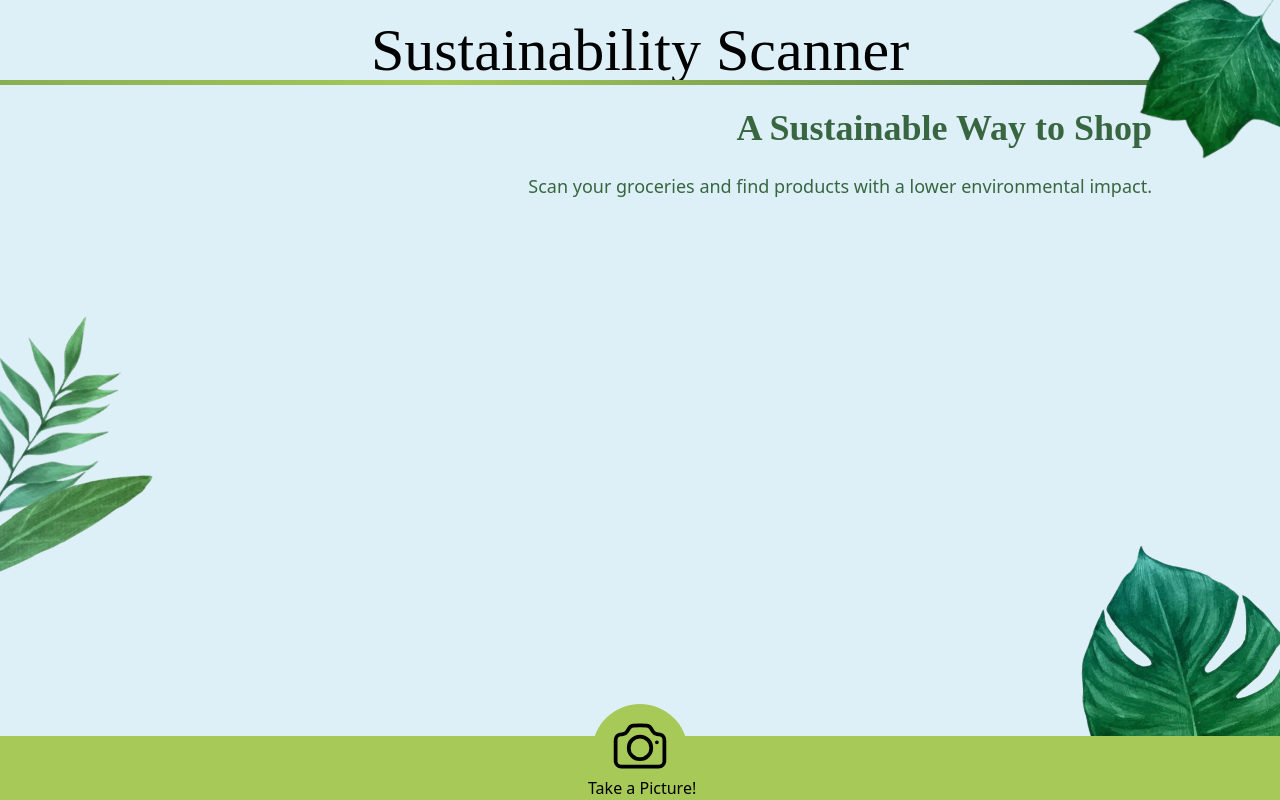
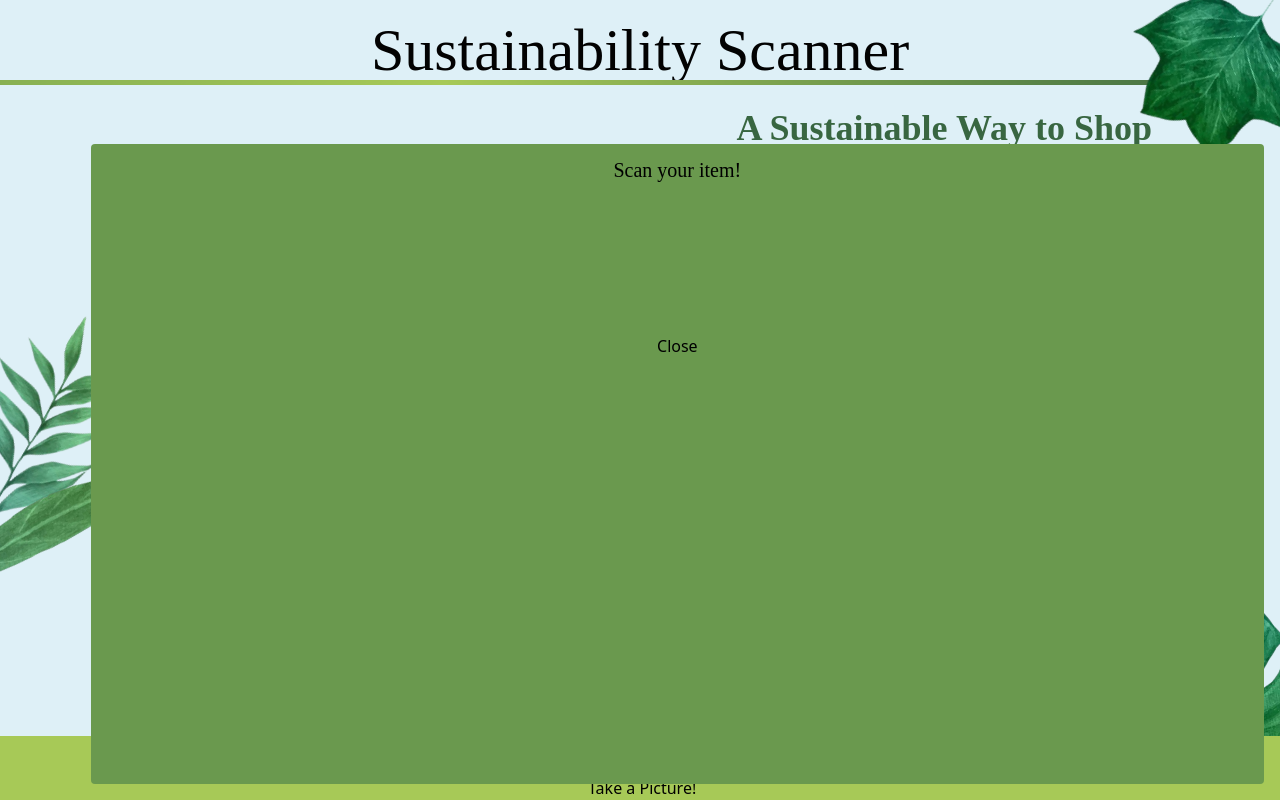
Before and after one commit to TheSigmaSociety/SustainabilityScanner, a React (Create React App) app in the folder summeronline/: page / in a window 1280 px wide. Built offline with nearby package versions, Linux system fonts and the light colour scheme; no server answers; a web font is replaced by a local one.

Commit message:
Popup stuff

```diff
--- a/summeronline/src/App.js
+++ b/summeronline/src/App.js
@@ -1,11 +1,11 @@
 import './App.css';
 import CameraComponent from './camera';
+import React, { useState } from 'react';
 
 function App() {
   return <div className = "h-screen w-screen bg-alt flex flex-col overflow-hidden relative">
     <Header />
     <Content />
-    <CameraComponent />
     <Footer />
   </div>;
 }
@@ -44,14 +44,31 @@ function Content() {
 }
 
 function Footer() {
+  const [popup, setPopup] = useState(true);
 
-  const clicked = () => {
-    console.log("clicked");
+  const togglePopup = () => {
+    setPopup(!popup);
   }
 
-  return <div className = "w-screen">
-    <section  className = "bottom-0 bg-third w-screen h-16 absolute flex items-center justify-center">
-      <div className = "bg-third h-24 w-24 rounded-full flex items-center justify-center -translate-y-4 flex-col cursor-pointer" onClick={clicked}>
+  return <div className="w-screen">
+    <section className="bottom-0 bg-third w-screen h-16 absolute flex items-center justify-center">
+      <section>
+        {popup && (
+          <div className="absolute h-128 w-11/12 -bottom-45 -right-6 m-10 bg-secondary rounded p-5 z-10 -translate-y-1/4">
+            <div onClick={togglePopup}></div>
+            <div className="flex flex-col justify-center items-center">
+              <h1 className = "text-center font-title2 text-xl -mt-2">Scan your item!</h1>
+              <p className = "">
+                <CameraComponent />
+              </p>
+              <div className = "flex bottom-0 items-center justify-center">
+                <button onClick={togglePopup}>Close</button>
+              </div>
+            </div>
+          </div>
+        )}
+      </section>
+      <div onClick={togglePopup} className="bg-third h-24 w-24 rounded-full flex items-center justify-center -translate-y-4 flex-col cursor-pointer">
         <svg
           xmlns="http://www.w3.org/2000/svg"
           fill="none" viewBox="0 0 24 24"
@@ -62,7 +79,7 @@ function Footer() {
           <path strokeLinecap="round" strokeLinejoin="round" d="M6.827 6.175A2.31 2.31 0 0 1 5.186 7.23c-.38.054-.757.112-1.134.175C2.999 7.58 2.25 8.507 2.25 9.574V18a2.25 2.25 0 0 0 2.25 2.25h15A2.25 2.25 0 0 0 21.75 18V9.574c0-1.067-.75-1.994-1.802-2.169a47.865 47.865 0 0 0-1.134-.175 2.31 2.31 0 0 1-1.64-1.055l-.822-1.316a2.192 2.192 0 0 0-1.736-1.039 48.774 48.774 0 0 0-5.232 0 2.192 2.192 0 0 0-1.736 1.039l-.821 1.316Z" />
           <path strokeLinecap="round" strokeLinejoin="round" d="M16.5 12.75a4.5 4.5 0 1 1-9 0 4.5 4.5 0 0 1 9 0ZM18.75 10.5h.008v.008h-.008V10.5Z" />
         </svg>
-        <p className = "w-40 translate-x-7">Take a Picture!</p>
+        <p className="w-40 translate-x-7">Take a Picture!</p>
       </div>
     </section>
   </div>
--- a/summeronline/src/camera.js
+++ b/summeronline/src/camera.js
@@ -1,24 +1,31 @@
-import React, {useRef,useEffect,useState} from 'react';
-const CameraComponent = (isPlay) => {
-    const videoRef = useRef(null);
-    const video = () => {
-    navigator.mediaDevices.getUserMedia({ video: { width: 1920, height: 1080} }).then(stream => {
-        let video = videoRef.current;
-        video.srcObject = stream;
-        video.play();
-    }).catch(err => {
-        console.log(err);
-    })
-   }
-   useEffect(() => {
-    video();
-   }, [videoRef]);
-    return (
-        <div>
-            <video ref={videoRef} />
-        </div>
-    );
+import React, { useRef, useEffect } from 'react';
 
+const CameraComponent = () => {
+  const videoRef = useRef(null);
+
+  useEffect(() => {
+    const startCamera = async () => {
+      try {
+        const stream = await navigator.mediaDevices.getUserMedia({ video: true });
+        if (videoRef.current) {
+          videoRef.current.srcObject = stream;
+        }
+      } catch (err) {
+        console.error("Error accessing camera: ", err);
+      }
+    };
+
+    startCamera();
+
+    return () => {
+      if (videoRef.current && videoRef.current.srcObject) {
+        let tracks = videoRef.current.srcObject.getTracks();
+        tracks.forEach(track => track.stop());
+      }
+    };
+  }, []);
+
+  return <video ref={videoRef} autoPlay />;
 };
 
 export default CameraComponent;
--- a/summeronline/tailwind.config.js
+++ b/summeronline/tailwind.config.js
@@ -23,6 +23,12 @@ module.exports = {
         '30': '30deg',
         '240': '240deg',
       },
+      height: {
+        '128': '40rem',
+      },
+      spacing: {
+        '45': '11.5rem',
+      },
     },
   },
   plugins: [],
```
